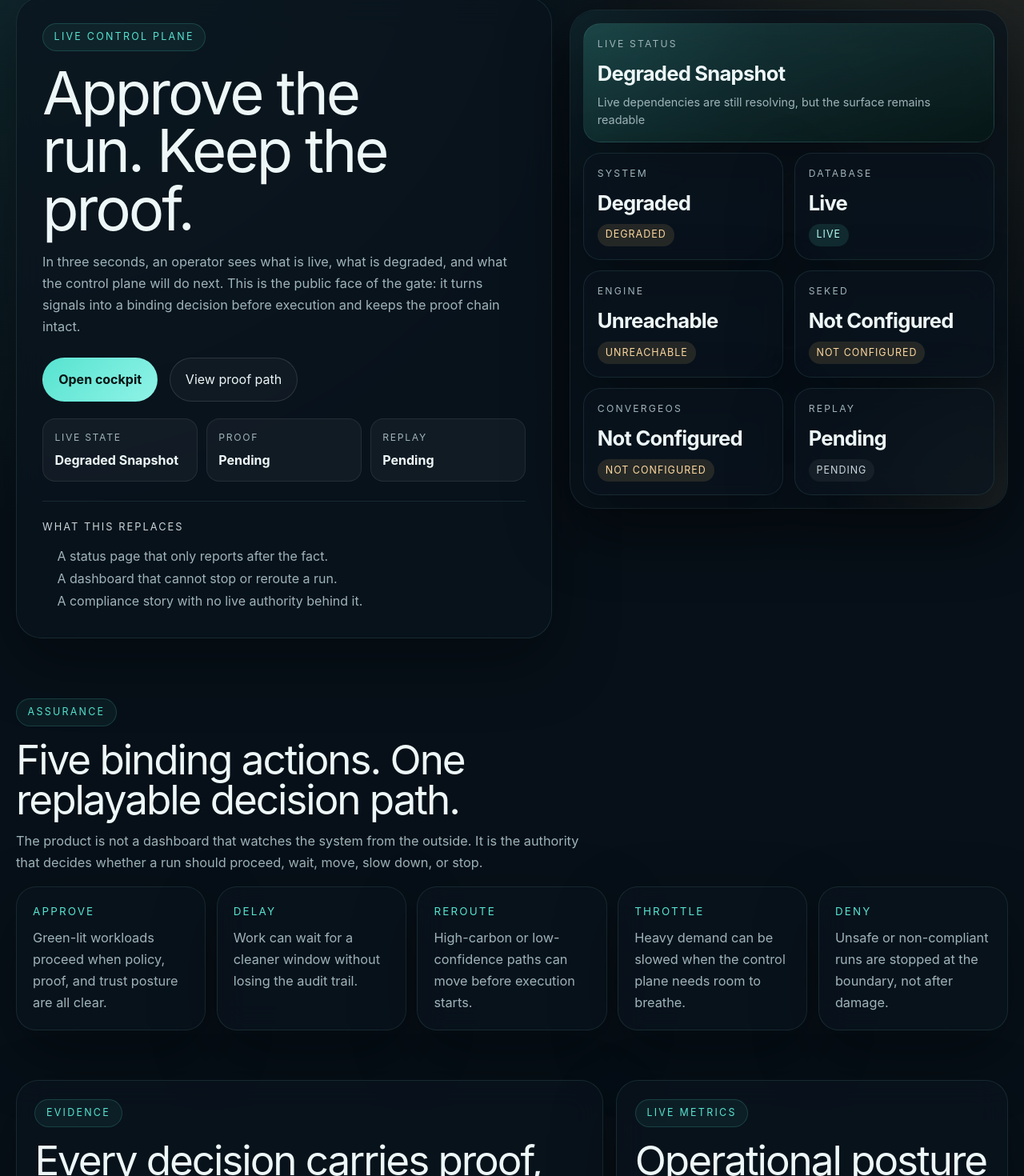
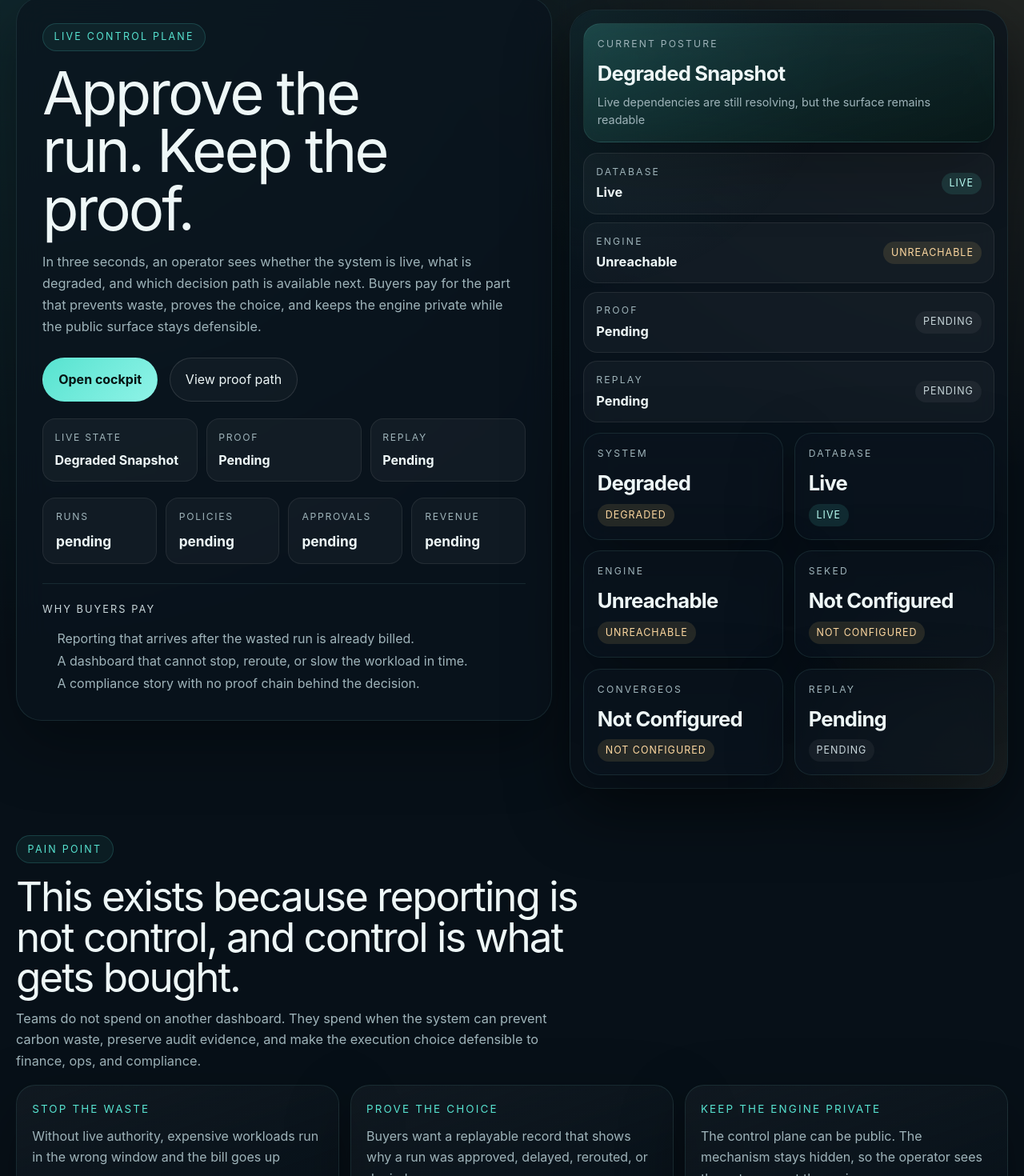
Before and after one commit to reprewindai-dev/ecobe-mvp, a Next.js app: page / in a window 1280 px wide. Shown: the part 160-1630 px from the top of the page at 80% size. Built offline with nearby package versions, Linux system fonts and the light colour scheme; no server answers; the database is empty.

Commit message:
feat: sharpen homepage buyer pain point

```diff
--- a/src/app/globals.css
+++ b/src/app/globals.css
@@ -204,6 +204,34 @@ main::before {
   margin-top: 1.6rem;
 }
 
+.hero__metrics {
+  display: grid;
+  grid-template-columns: repeat(4, minmax(0, 1fr));
+  gap: 0.7rem;
+  margin-top: 1.25rem;
+}
+
+.hero__metric {
+  padding: 0.9rem 1rem;
+  border-radius: 1rem;
+  background: rgba(255, 255, 255, 0.035);
+  border: 1px solid rgba(255, 255, 255, 0.08);
+}
+
+.hero__metric span {
+  display: block;
+  color: var(--muted);
+  font-size: 0.76rem;
+  letter-spacing: 0.14em;
+  text-transform: uppercase;
+}
+
+.hero__metric strong {
+  display: block;
+  margin-top: 0.5rem;
+  font-size: 1.08rem;
+}
+
 .cockpit-strip {
   display: grid;
   grid-template-columns: repeat(3, minmax(0, 1fr));
@@ -314,6 +342,32 @@ main::before {
   margin-top: 0.85rem;
 }
 
+.surface-feed {
+  position: relative;
+  display: grid;
+  gap: 0.65rem;
+  margin-top: 0.85rem;
+}
+
+.surface-feed__row {
+  display: flex;
+  align-items: center;
+  justify-content: space-between;
+  gap: 1rem;
+  padding: 0.85rem 0.95rem;
+  border-radius: 1.1rem;
+  border: 1px solid rgba(255, 255, 255, 0.08);
+  background: rgba(255, 255, 255, 0.035);
+}
+
+.surface-feed__value {
+  margin-top: 0.28rem;
+  color: var(--text);
+  font-size: 1.02rem;
+  font-weight: 700;
+  text-transform: capitalize;
+}
+
 .surface-card {
   position: relative;
   border-radius: 1.35rem;
@@ -398,6 +452,33 @@ main::before {
 .proof-grid {
   display: grid;
   gap: 0.85rem;
+}
+
+.pain-grid {
+  display: grid;
+  grid-template-columns: repeat(3, minmax(0, 1fr));
+  gap: 0.85rem;
+}
+
+.pain-card {
+  padding: 1.15rem 1.2rem;
+  border: 1px solid var(--stroke);
+  border-radius: 1.5rem;
+  background: linear-gradient(160deg, rgba(255, 255, 255, 0.04), rgba(8, 18, 26, 0.82));
+  box-shadow: var(--shadow);
+}
+
+.pain-card__title {
+  color: var(--accent);
+  font-size: 0.84rem;
+  letter-spacing: 0.16em;
+  text-transform: uppercase;
+}
+
+.pain-card p {
+  margin: 0.7rem 0 0;
+  color: var(--muted);
+  line-height: 1.65;
 }
 
 .action-grid {
@@ -525,7 +606,8 @@ main::before {
   .hero,
   .section--split,
   .pricing-grid,
-  .action-grid {
+  .action-grid,
+  .pain-grid {
     grid-template-columns: 1fr;
   }
 
@@ -556,6 +638,10 @@ main::before {
     grid-template-columns: 1fr;
   }
 
+  .hero__metrics {
+    grid-template-columns: repeat(2, minmax(0, 1fr));
+  }
+
   .hero h1 {
     max-width: none;
   }
@@ -570,6 +656,11 @@ main::before {
     grid-template-columns: 1fr;
   }
 
+  .surface-feed__row {
+    align-items: flex-start;
+    flex-direction: column;
+  }
+
   .button {
     width: 100%;
   }
--- a/src/app/page.tsx
+++ b/src/app/page.tsx
@@ -49,6 +49,18 @@ function countLabel(value: number | null | undefined) {
   }
 
   return value.toLocaleString()
+}
+
+function currencyLabel(value: number | null | undefined) {
+  if (value == null || value <= 0) {
+    return 'pending'
+  }
+
+  return new Intl.NumberFormat('en-US', {
+    style: 'currency',
+    currency: 'USD',
+    maximumFractionDigits: 0,
+  }).format(value)
 }
 
 function statusLabel(value: string | undefined) {
@@ -120,11 +132,40 @@ export default async function HomePage() {
     { label: 'Audit exports', value: countLabel(overview.metrics.auditExports) },
   ]
 
+  const heroMetrics = [
+    { label: 'Runs', value: countLabel(overview.metrics.runs) },
+    { label: 'Policies', value: countLabel(overview.metrics.activePolicies) },
+    { label: 'Approvals', value: countLabel(overview.metrics.pendingApprovals) },
+    { label: 'Revenue', value: currencyLabel(overview.metrics.estimatedRevenue) },
+  ]
+
   const heroStateLabel = overview.status === 'ready' ? 'Connected live' : 'Degraded snapshot'
   const heroStateCopy =
     overview.status === 'ready'
       ? 'Public-safe live read from the control plane'
       : 'Live dependencies are still resolving, but the surface remains readable'
+  const heroSignalLines = [
+    {
+      label: 'Database',
+      value: overview.checks.database ? 'live' : 'offline',
+      tone: overview.checks.database ? 'good' : 'warn',
+    },
+    {
+      label: 'Engine',
+      value: statusLabel(overview.checks.engine.status),
+      tone: overview.checks.engine.status === 'healthy' ? 'good' : 'warn',
+    },
+    {
+      label: 'Proof',
+      value: overview.signals.auditTrailAvailable ? 'available' : 'pending',
+      tone: overview.signals.auditTrailAvailable ? 'good' : 'neutral',
+    },
+    {
+      label: 'Replay',
+      value: overview.signals.replayAvailable ? 'available' : 'pending',
+      tone: overview.signals.replayAvailable ? 'good' : 'neutral',
+    },
+  ] as const
   const cockpitStrip = [
     { label: 'Live state', value: heroStateLabel },
     { label: 'Proof', value: overview.signals.auditTrailAvailable ? 'available' : 'pending' },
@@ -153,9 +194,9 @@ export default async function HomePage() {
           <span className="eyebrow">Live control plane</span>
           <h1>Approve the run. Keep the proof.</h1>
           <p className="hero__lede">
-            In three seconds, an operator sees what is live, what is degraded, and what the control plane will
-            do next. This is the public face of the gate: it turns signals into a binding decision before
-            execution and keeps the proof chain intact.
+            In three seconds, an operator sees whether the system is live, what is degraded, and which
+            decision path is available next. Buyers pay for the part that prevents waste, proves the choice,
+            and keeps the engine private while the public surface stays defensible.
           </p>
 
           <div className="hero__actions">
@@ -176,21 +217,42 @@ export default async function HomePage() {
             ))}
           </div>
 
+          <div className="hero__metrics" aria-label="Live operating metrics">
+            {heroMetrics.map((metric) => (
+              <div className="hero__metric" key={metric.label}>
+                <span>{metric.label}</span>
+                <strong>{metric.value}</strong>
+              </div>
+            ))}
+          </div>
+
           <div className="hero__pain">
-            <div className="hero__pain-title">What this replaces</div>
+            <div className="hero__pain-title">Why buyers pay</div>
             <ul>
-              <li>A status page that only reports after the fact.</li>
-              <li>A dashboard that cannot stop or reroute a run.</li>
-              <li>A compliance story with no live authority behind it.</li>
+              <li>Reporting that arrives after the wasted run is already billed.</li>
+              <li>A dashboard that cannot stop, reroute, or slow the workload in time.</li>
+              <li>A compliance story with no proof chain behind the decision.</li>
             </ul>
           </div>
         </div>
 
         <div className="hero__surface">
           <div className="surface-card surface-card--accent">
-            <div className="surface-card__label">Live status</div>
+            <div className="surface-card__label">Current posture</div>
             <div className="surface-card__value">{heroStateLabel}</div>
             <div className="surface-card__meta">{heroStateCopy}</div>
+          </div>
+
+          <div className="surface-feed" aria-label="Control-plane signal lanes">
+            {heroSignalLines.map((item) => (
+              <div className="surface-feed__row" key={item.label}>
+                <div>
+                  <div className="surface-card__label">{item.label}</div>
+                  <div className="surface-feed__value">{item.value}</div>
+                </div>
+                <div className={toneClass(item.tone)}>{item.value}</div>
+              </div>
+            ))}
           </div>
 
           <div className="surface-grid">
@@ -202,6 +264,32 @@ export default async function HomePage() {
               </div>
             ))}
           </div>
+        </div>
+      </section>
+
+      <section className="section" aria-labelledby="wallet-heading">
+        <div className="section__head">
+          <span className="eyebrow">Pain point</span>
+          <h2 id="wallet-heading">This exists because reporting is not control, and control is what gets bought.</h2>
+          <p>
+            Teams do not spend on another dashboard. They spend when the system can prevent carbon waste,
+            preserve audit evidence, and make the execution choice defensible to finance, ops, and compliance.
+          </p>
+        </div>
+
+        <div className="pain-grid">
+          <article className="pain-card">
+            <div className="pain-card__title">Stop the waste</div>
+            <p>Without live authority, expensive workloads run in the wrong window and the bill goes up anyway.</p>
+          </article>
+          <article className="pain-card">
+            <div className="pain-card__title">Prove the choice</div>
+            <p>Buyers want a replayable record that shows why a run was approved, delayed, rerouted, or denied.</p>
+          </article>
+          <article className="pain-card">
+            <div className="pain-card__title">Keep the engine private</div>
+            <p>The control plane can be public. The mechanism stays hidden, so the operator sees the outcome not the recipe.</p>
+          </article>
         </div>
       </section>
 
```
